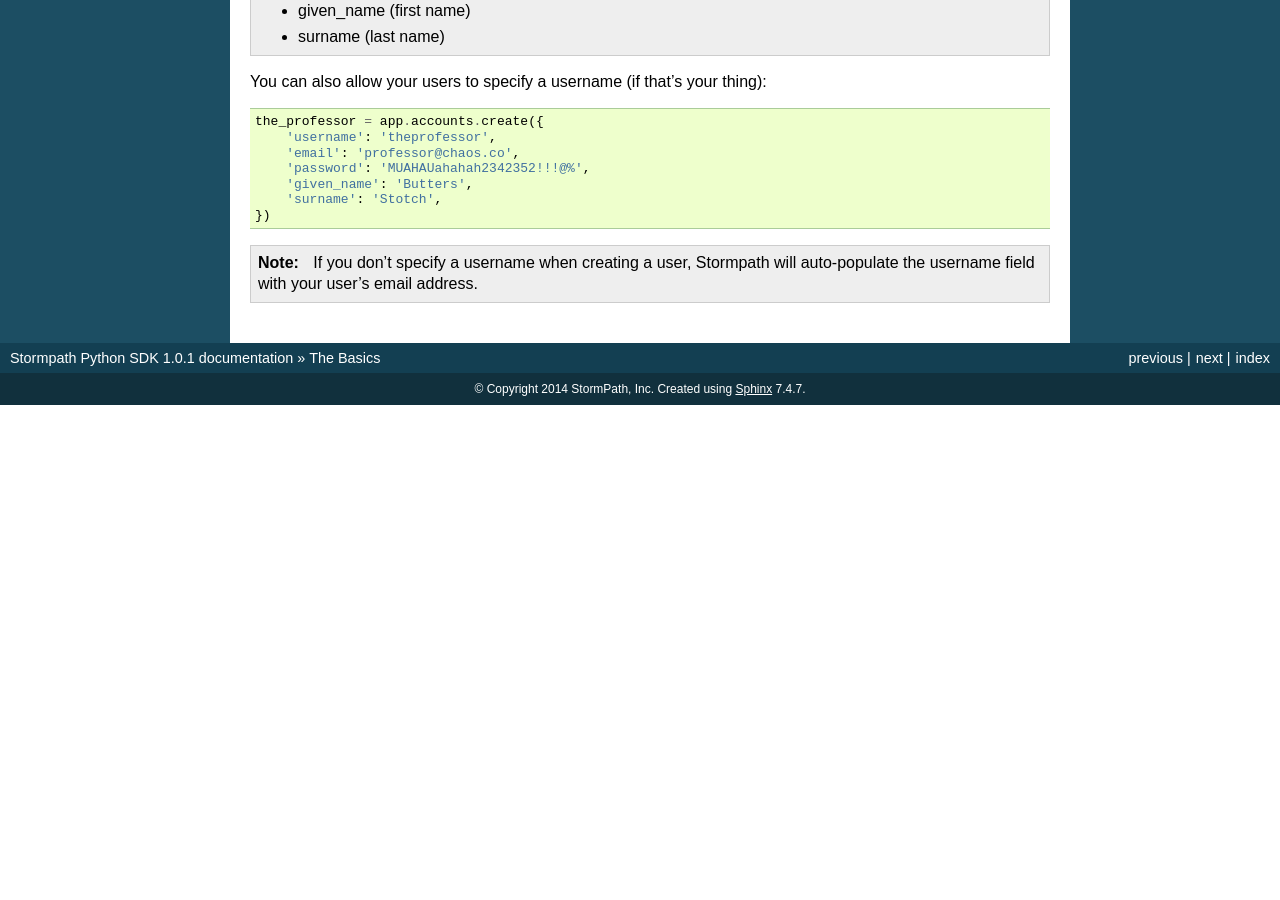
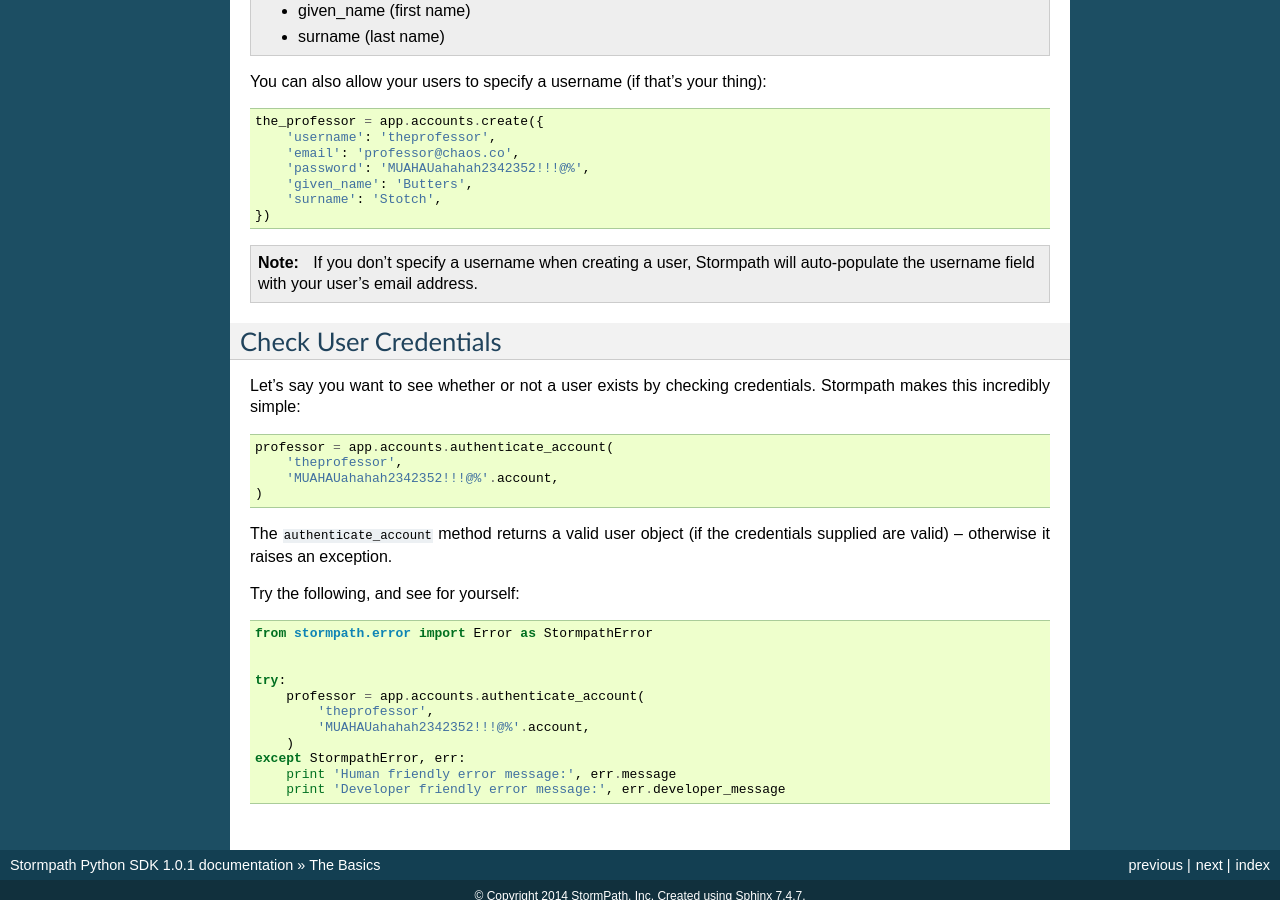
Before and after one commit to stormpath/stormpath-sdk-python, a Sphinx documentation site: the page built from docs/the-basics.rst, in a window 1280 px wide and 900 px high, scrolled down 654 px. Built offline with Sphinx 7.4.7, drawn with Linux system fonts in a browser that asks for light colours; before the commit the page ends 1059 px from its top, so only the background shows below that; some of the changed text lies outside the part shown.

Commit message:
Adding authentication stuffz.

```diff
--- a/docs/the-basics.rst
+++ b/docs/the-basics.rst
@@ -4,9 +4,9 @@
 The basic things most people want to do with Stormpath, is:
 
 - Create user accounts.
+- Check user credentials.
 - Create user groups.
 - Put users into groups.
-- Check user credentials.
 - Store custom data for a user account.
 
 Below, we'll cover all this -- as you'll soon see, it's incredibly easy.
@@ -48,3 +48,32 @@
 .. note::
     If you don't specify a username when creating a user, Stormpath will
     auto-populate the username field with your user's email address.
+
+
+Check User Credentials
+----------------------
+
+Let's say you want to see whether or not a user exists by checking credentials.
+Stormpath makes this incredibly simple::
+
+    professor = app.accounts.authenticate_account(
+        'theprofessor',
+        'MUAHAUahahah2342352!!!@%'.account,
+    )
+
+The ``authenticate_account`` method returns a valid user object (if the
+credentials supplied are valid) -- otherwise it raises an exception.
+
+Try the following, and see for yourself::
+
+    from stormpath.error import Error as StormpathError
+
+
+    try:
+        professor = app.accounts.authenticate_account(
+            'theprofessor',
+            'MUAHAUahahah2342352!!!@%'.account,
+        )
+    except StormpathError, err:
+        print 'Human friendly error message:', err.message
+        print 'Developer friendly error message:', err.developer_message
```
